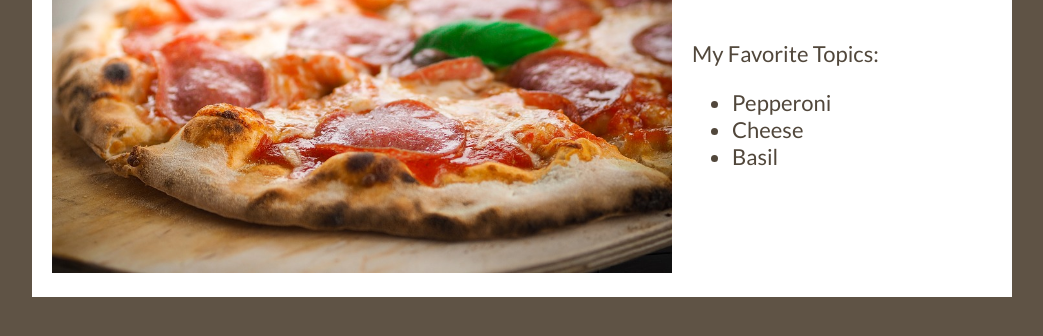
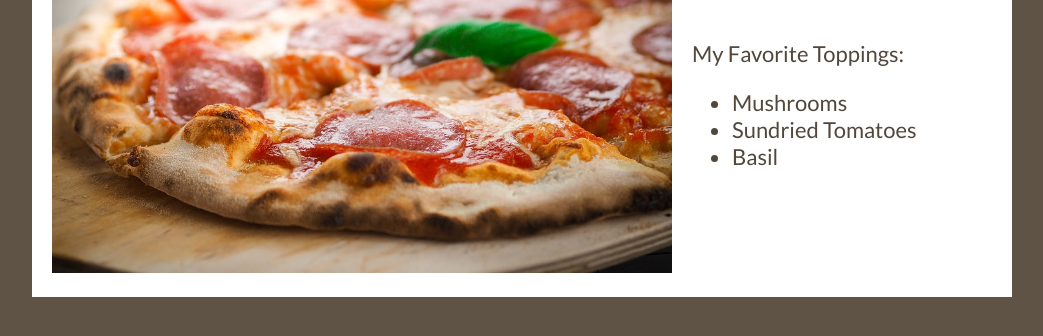
Before and after one commit to Acleppe/pizza-master, a plain HTML site: page index.html in a window 1280 px wide. Shown: the part 180-516 px from the top of the page, without its empty margins (118-1161 px from the left). Drawn offline with Linux system fonts and the light colour scheme; a web font is replaced by a local one.

Commit message:
My favorite toppings??
I think I actually saved my changes in the correct file this time??

```diff
--- a/index.html
+++ b/index.html
@@ -18,10 +18,10 @@
   </div>
   <div class="textContainer">
     <h1>Pizza!</h1>
-    <p>My Favorite Topics: </p>
+    <p>My Favorite Toppings: </p>
     <ul>
-      <li>Pepperoni</li>
-      <li>Cheese</li>
+      <li>Mushrooms</li>
+      <li>Sundried Tomatoes</li>
       <li>Basil</li>
     </ul>
   </div>
```
